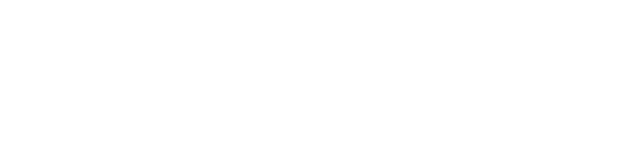
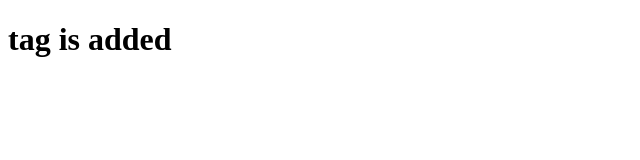
Before and after one commit to Prajwal-audacious/demo, a plain HTML site: page index.html in a window 1280 px wide. Shown: the whole page, without its empty margins (0-640 px from the left). Drawn offline with Linux system fonts and the light colour scheme.

Commit message:
third commit has been made

```diff
--- a/index.html
+++ b/index.html
@@ -7,6 +7,6 @@
       <title>prajwal</title>
 </head>
 <body>
-
+      <h1>tag is added</h1>
 </body>
 </html>
```
